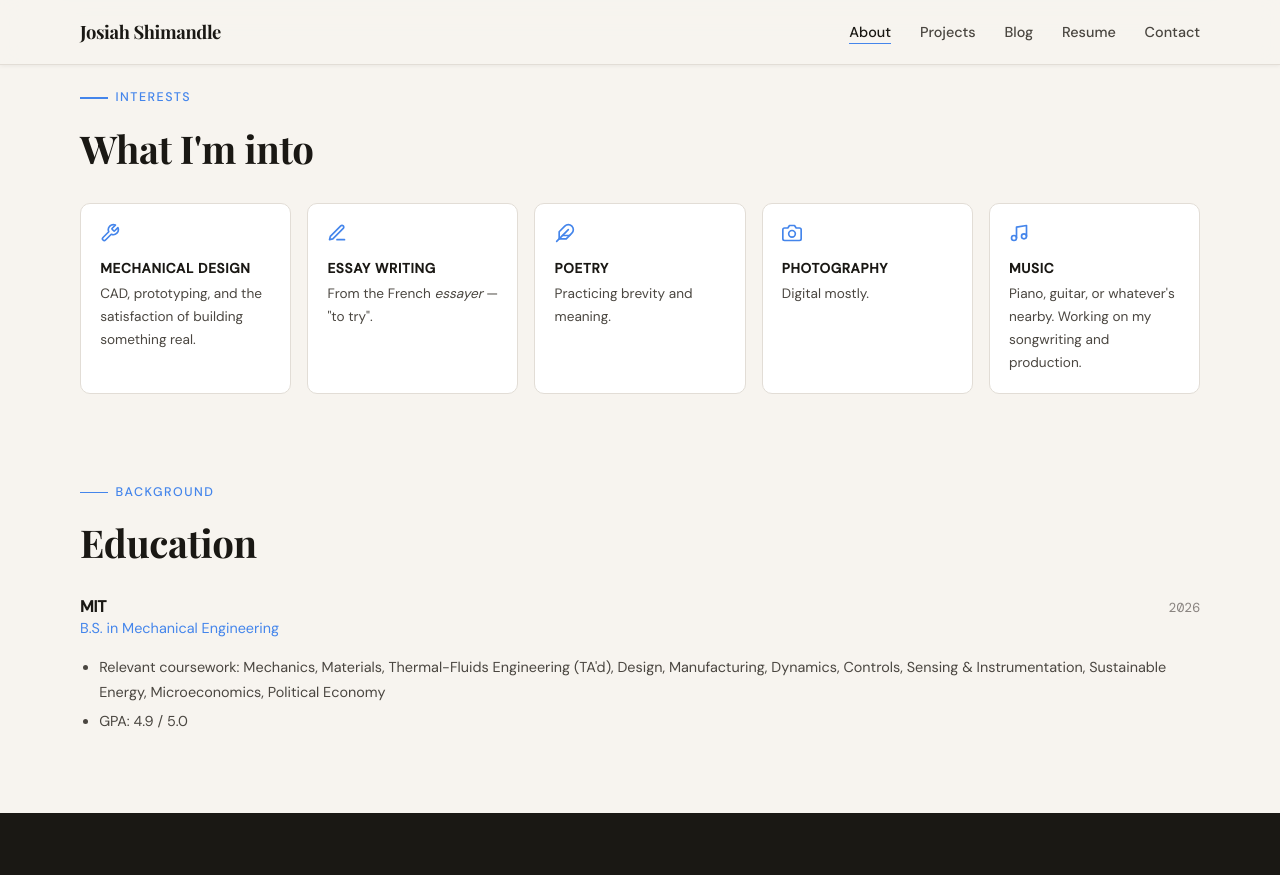
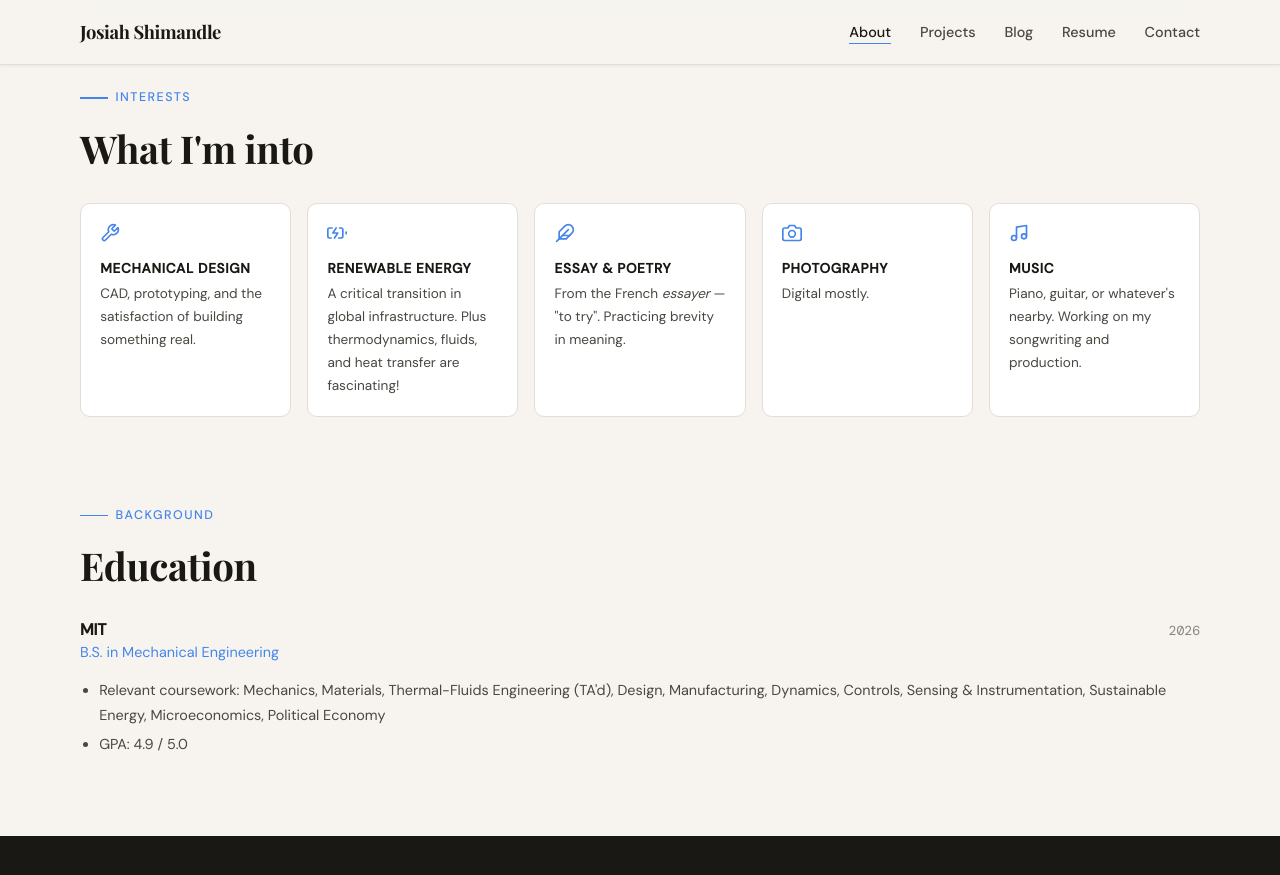
Before and after one commit to jshimandle/jshimandle.github.io, a Jekyll site: the page built from index.html, in a window 1280 px wide and 900 px high, scrolled down 813 px. Shown: the top 875 px of the window. Built offline with Jekyll 4.4.1, drawn with Linux system fonts in a browser that asks for light colours; some web fonts are replaced; the list of posts is cut into pages by our own code.

Commit message:
Update index.html

```diff
--- a/index.html
+++ b/index.html
@@ -69,14 +69,14 @@
         <p>CAD, prototyping, and the satisfaction of building something real.</p>
       </div>
       <div class="interest-card">
-        <i data-feather="edit-3"></i>
-        <h4>Essay Writing</h4>
-        <p>From the French <i>essayer</i> — "to try". </p>
+        <i data-feather="battery-charging"></i>
+        <h4>Renewable Energy</h4>
+        <p>A critical transition in global infrastructure. Plus thermodynamics, fluids, and heat transfer are fascinating!</p>
       </div>
       <div class="interest-card">
         <i data-feather="feather"></i>
-        <h4>Poetry</h4>
-        <p>Practicing brevity and meaning.</p>
+        <h4>Essay & Poetry</h4>
+        <p>From the French <i>essayer</i> — "to try". Practicing brevity in meaning.</p>
       </div>
       <div class="interest-card">
         <i data-feather="camera"></i>
```
